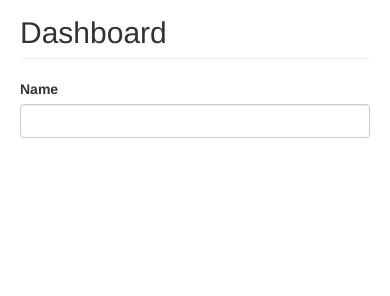
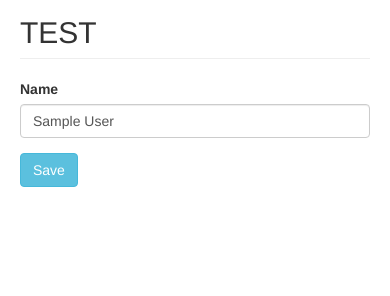
Before and after one commit to 1692134188/AaronCRM, a Django app: a page that uses KingAdmin/templates/kingadmin/table_obj_change.html in a window 390 px wide. Shown: the part 54-350 px from the top of the page. Run offline with Django 3.2, Linux system fonts and the light colour scheme; a user stored in the database is signed in; tables that the repository leaves empty hold one stand-in row (values such as "Sample post"); parts of the project's set-up code (start-up, migrations or seed data) failed here and were passed over; some libraries are stand-ins or nearby versions.

Commit message:
修改页面

```diff
--- a/KingAdmin/templates/kingadmin/table_obj_change.html
+++ b/KingAdmin/templates/kingadmin/table_obj_change.html
@@ -1,10 +1,10 @@
 {% extends 'kingadmin/index.html' %}
 {% load kingadmin_tags %}
 {% block  right-content-container %}
-    <h2 class="page-header">Dashboard</h2>
+    <h2 class="page-header">{% get_model_name admin_class %} </h2>
     <div>
-        <form class="form-horizontal">
-            {% for field in model_form %}
+        <form class="form-horizontal" method="post"> {% csrf_token %}
+            {% for field in form_obj %}
                 <div class="form-group">
                     <label class="col-sm-2 control-label">{{ field.label }}</label>
                     <div class="col-sm-10">
@@ -12,8 +12,12 @@
                     </div>
                 </div>
             {% endfor %}
+
+            <div class="form-group">
+                <div class="col-sm-offset-11 col-sm-2">
+                    <button type="submit" class="btn btn-info">Save</button>
+                </div>
+            </div>
         </form>
-
-
     </div>
 {% endblock %}
--- a/KingAdmin/views.py
+++ b/KingAdmin/views.py
@@ -80,6 +80,16 @@ def table_obj_change(request, app_name, model_name,obj_id):
     admin_class = site.enabled_admins[app_name][model_name]
     #通过动态生成的方式，生成model_form
     model_form = form_handle.create_dynamic_model_form(admin_class)
+    obj = admin_class.model.objects.get(id=obj_id)
+    if request.method == "GET":
+        # 展示页面
+        form_obj = model_form(instance=obj)
+    else:
+        # 修改数据
+        form_obj = model_form(instance=obj,data=request.POST)
+        if form_obj.is_valid():
+           form_obj.save()
+           return redirect("/kingadmin/%s/%s/" %(app_name,model_name))
     return  render(request,'kingadmin/table_obj_change.html',locals())
 
 def acc_login(request):
```
Also changed, not shown: db.sqlite3.
